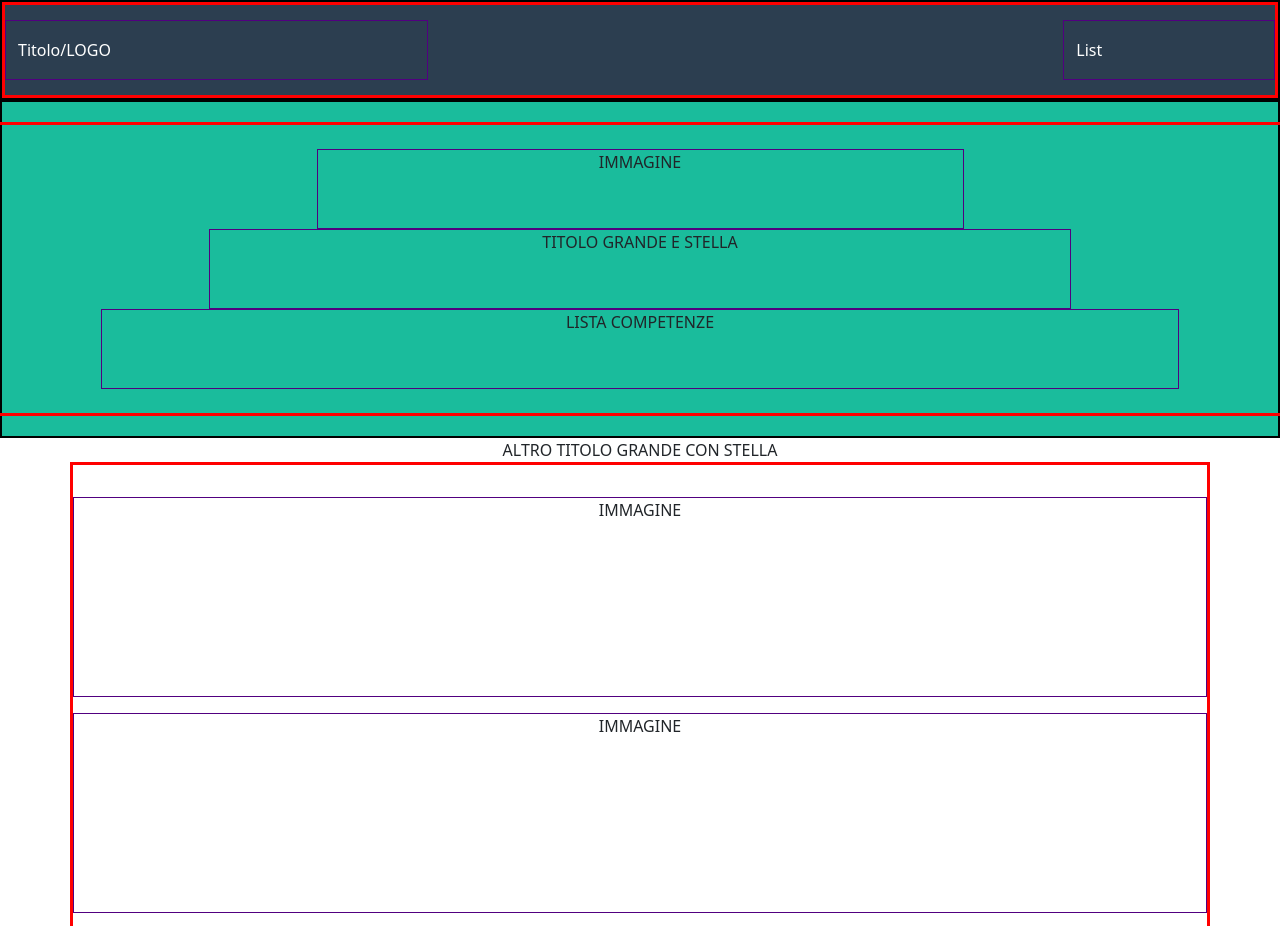
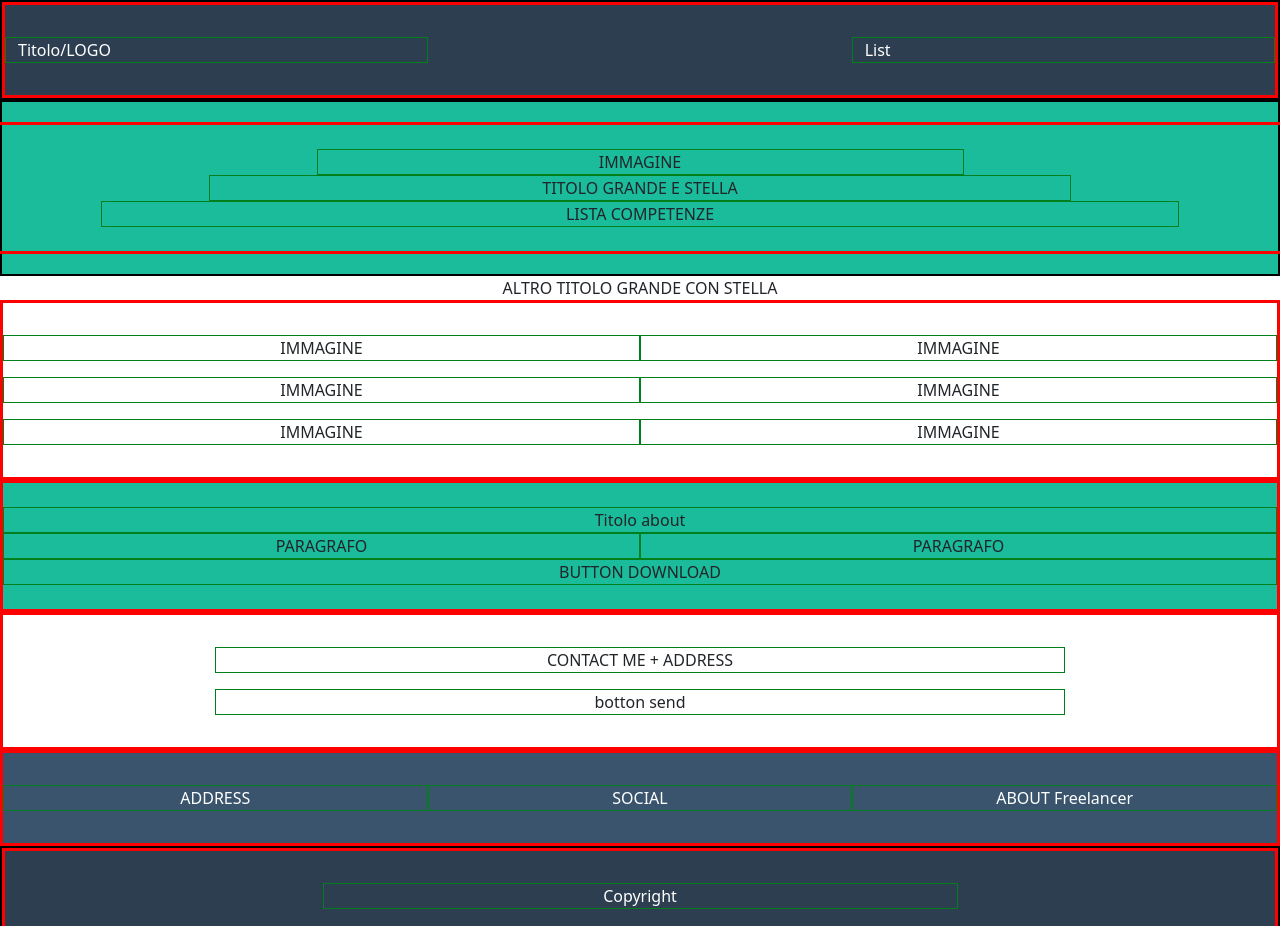
Before and after one commit to RiccardoGarbo/html-css-bootstrap-freelancer, a plain HTML site: page index.html in a window 1280 px wide. Shown: the top 926 px of the page. Drawn offline with nearby package versions, Linux system fonts and the light colour scheme.

Commit message:
added bootstrap middle size

```diff
--- a/css/style.css
+++ b/css/style.css
@@ -9,7 +9,7 @@
 }
 
 *[class^='col'] {
-    border: 1px solid rgb(81, 0, 128);
+    border: 1px solid rgb(0, 128, 28);
 }
 
 /*HEADER*/
@@ -20,24 +20,11 @@ header {
 
 }
 
-header .col {
-    height: 60px;
-}
 
 /*Jumbotron*/
 .jumbotron {
     padding: 20px 0;
     background-color: #1ABC9C;
-}
-
-.jumbotron .col {
-    height: 80px
-}
-
-/*portfolio*/
-
-.portfolio .col {
-    height: 200px;
 }
 
 /*About*/
@@ -49,10 +36,6 @@ header .col {
     height: 100px;
 }
 
-/*contact*/
-.contact .col {
-    height: 100px;
-}
 
 /*info*/
 .info {
@@ -60,9 +43,6 @@ header .col {
     color: white
 }
 
-.info .col {
-    height: 80px;
-}
 
 /*footer*/
 footer {
@@ -70,7 +50,3 @@ footer {
     height: 100px;
     color: white;
 }
-
-footer .col {
-    height: 60px;
-}
--- a/index.html
+++ b/index.html
@@ -15,11 +15,11 @@
 <body>
     <!--header-->
     <header class="container-fluid align-items-center">
-        <div class="row align-items-center">
-            <div class="col col-4 d-flex align-items-center">
+        <div class="row align-items-center justify-content-between">
+            <div class="col-4">
                 <span>Titolo/LOGO</span>
             </div>
-            <div class="col col-2 offset-6 text-end d-flex align-items-center">
+            <div class="col-2 col-md-4">
                 <span>List</span>
             </div>
         </div>
@@ -27,51 +27,52 @@
     <!--jumbotron-->
     <section class="container-fluid jumbotron text-center">
         <div class="row py-4 justify-content-center">
-            <div class="col col-6">
+            <div class="col-6">
                 IMMAGINE
             </div>
-            <div class="col col-8">
+            <div class="col-8">
                 TITOLO GRANDE E STELLA
             </div>
-            <div class="col col-10">
+            <div class="col-10">
                 LISTA COMPETENZE
             </div>
         </div>
     </section>
-    <section class="portfolio container text-center">
+    <section class="portfolio container-fluid text-center">
         <span>ALTRO TITOLO GRANDE CON STELLA</span>
-        <div class="row py-4 row-cols-1">
-            <div class="col my-2">IMMAGINE</div>
-            <div class="col my-2">IMMAGINE</div>
-            <div class="col my-2">IMMAGINE</div>
-            <div class="col my-2">IMMAGINE</div>
-            <div class="col my-2">IMMAGINE</div>
-            <div class="col my-2">IMMAGINE</div>
+        <div class="row py-4 row-cols-1 ">
+            <div class="col col-md-6 gx-2 my-2">IMMAGINE</div>
+            <div class="col col-md-6 gx-2 my-2">IMMAGINE</div>
+            <div class="col col-md-6 gx-2 my-2">IMMAGINE</div>
+            <div class="col col-md-6 gx-2 my-2">IMMAGINE</div>
+            <div class="col col-md-6 gx-2 my-2">IMMAGINE</div>
+            <div class="col col-md-6 gx-2 my-2">IMMAGINE</div>
         </div>
     </section>
     <section class="about container-fluid text-center">
         <div class="row py-4 justify-content-center">
-            <div class="col col-5"> Titolo about</div>
-            <div class="col col-8"> PARAGRAFI</div>
-            <div class="col col-5">BUTTON DOWNLOAD</div>
+            <div class="col-12"> Titolo about</div>
+            <div class="col-12 col-md-6"> PARAGRAFO</div>
+            <div class="col-12 col-md-6"> PARAGRAFO</div>
+            <div class="col-12">BUTTON DOWNLOAD</div>
         </div>
     </section>
-    <section class="contact container text-center">
-        <div class="row py-4 justify-content-center ">
-            <div class="col my-2 col-7">CONTACT ME + ADDRESS </div>
-            <div class="col my-2 col-7"> botton send</div>
+    <section class="contact container-fluid text-center">
+        <div class="row py-4  justify-content-center ">
+            <div class="col-8 my-2 ">CONTACT ME + ADDRESS </div>
+            <div class="col-8 my-2 "> botton send</div>
         </div>
     </section>
     <section class="info container-fluid text-center">
         <div class="row py-4 justify-content-center">
-            <div class="col my-2 col-10">ADDRESS</div>
-            <div class="col my-2 col-6">SOCIAL</div>
-            <div class="col my-2 col-10">ABOUT Freelancer</div>
+            <div class="col-10 my-2 col-md-4 ">ADDRESS</div>
+            <div class="col-6 my-2 col-md-4">SOCIAL</div>
+            <div class="col-10 my-2 col-md-4">ABOUT Freelancer</div>
         </div>
     </section>
     <footer class="container-fluid text-center">
         <div class="row align-items-center justify-content-center">
-            <div class="col col-6"> Copyright</div>
+            <div class="col-6"> Copyright</div>
         </div>
     </footer>
 
```
